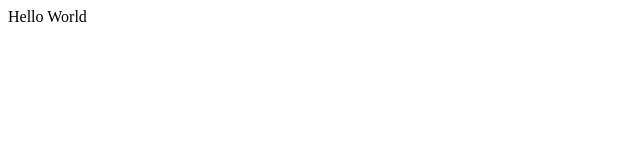
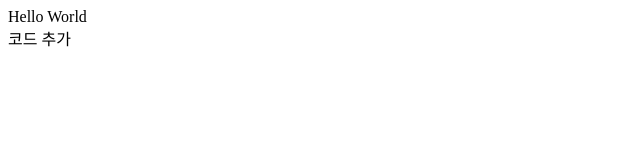
Before and after one commit to semonemo00/learn-html, a plain HTML site: page index.html in a window 1280 px wide. Shown: the full height of the page, 0-640 px from the left. Drawn offline with Linux system fonts and the light colour scheme.

Commit message:
텍스트 추가

```diff
--- a/index.html
+++ b/index.html
@@ -7,5 +7,6 @@
 </head>
 <body>
   Hello World
+  <div>코드 추가</div>
 </body>
 </html>
```
